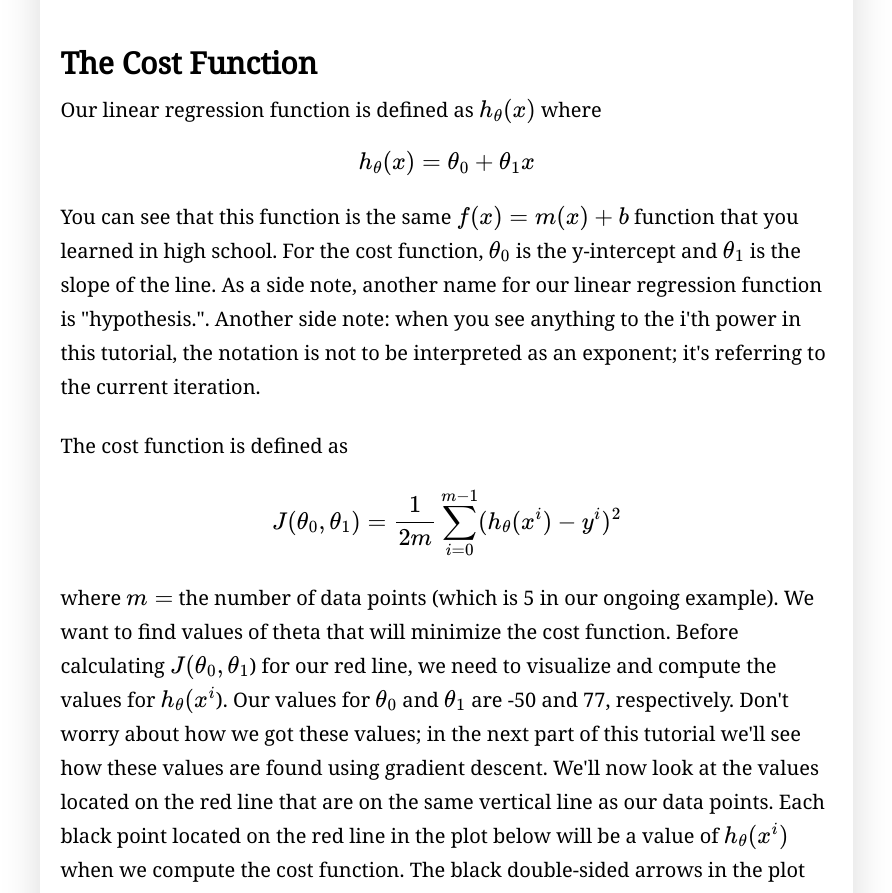
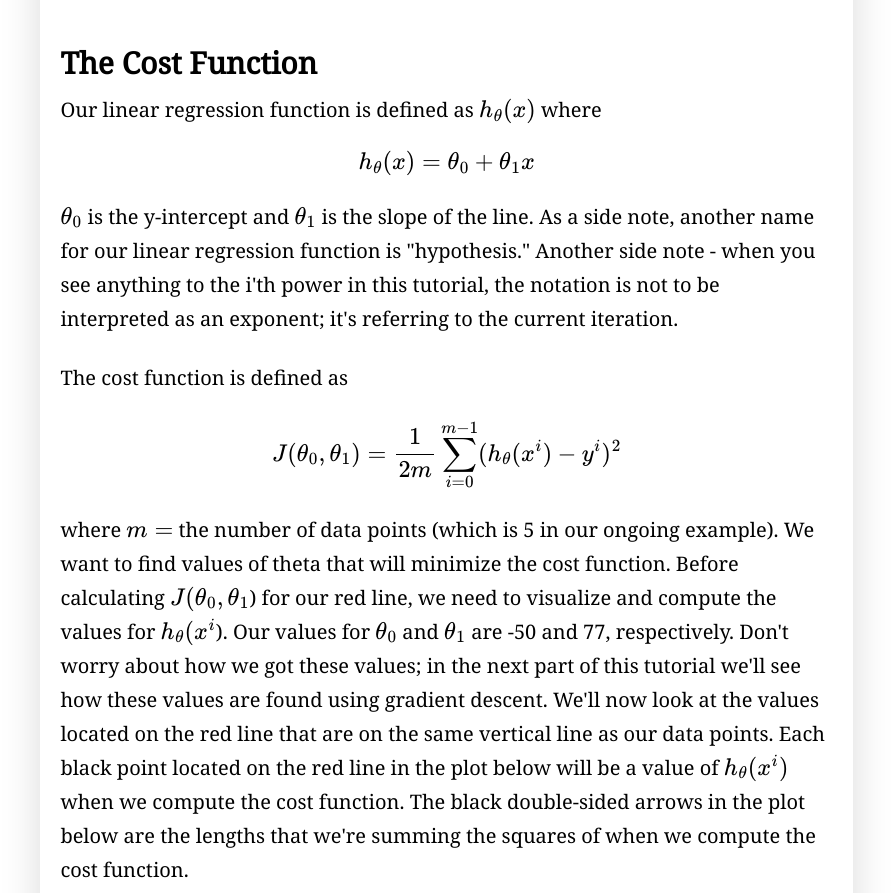
Before and after one commit to Jneville0815/Jneville0815.github.io, a website: page blog-posts/blog-6.html in a window 1280 px wide. Shown: the part 2844-3737 px from the top of the page, without its empty margins (297-1189 px from the left). Drawn offline with nearby package versions, Linux system fonts and the light colour scheme.

Commit message:
fixed typo

```diff
--- a/blog-posts/blog-6.html
+++ b/blog-posts/blog-6.html
@@ -87,7 +87,7 @@
 
 					<h2>The Cost Function</h2>
 
-					<p>Our linear regression function is defined as \(h_\theta(x)\) where $$h_\theta(x) = \theta_0 + \theta_1x$$ You can see that this function is the same \(f(x) = m(x) + b\) function that you learned in high school. For the cost function, \(\theta_0\) is the y-intercept and \(\theta_1\) is the slope of the line. As a side note, another name for our linear regression function is "hypothesis.". Another side note: when you see anything to the i'th power in this tutorial, the notation is not to be interpreted as an exponent; it's referring to the current iteration.</p>
+					<p>Our linear regression function is defined as \(h_\theta(x)\) where $$h_\theta(x) = \theta_0 + \theta_1x$$ \(\theta_0\) is the y-intercept and \(\theta_1\) is the slope of the line. As a side note, another name for our linear regression function is "hypothesis." Another side note - when you see anything to the i'th power in this tutorial, the notation is not to be interpreted as an exponent; it's referring to the current iteration.</p>
 
 					<p>The cost function is defined as $$J(\theta_0, \theta_1) = \frac{1}{2m} \sum_{i=0}^{m-1} (h_\theta(x^i) - y^i)^2$$ where \(m = \) the number of data points (which is 5 in our ongoing example). We want to find values of theta that will minimize the cost function. Before calculating \(J(\theta_0, \theta_1\)) for our red line, we need to visualize and compute the values for \(h_\theta(x^i\)). Our values for \(\theta_0\) and \(\theta_1\) are -50 and 77, respectively. Don't worry about how we got these values; in the next part of this tutorial we'll see how these values are found using gradient descent. We'll now look at the values located on the red line that are on the same vertical line as our data points. Each black point located on the red line in the plot below will be a value of \(h_\theta(x^i)\) when we compute the cost function. The black double-sided arrows in the plot below are the lengths that we're summing the squares of when we compute the cost function.</p>
 
```
